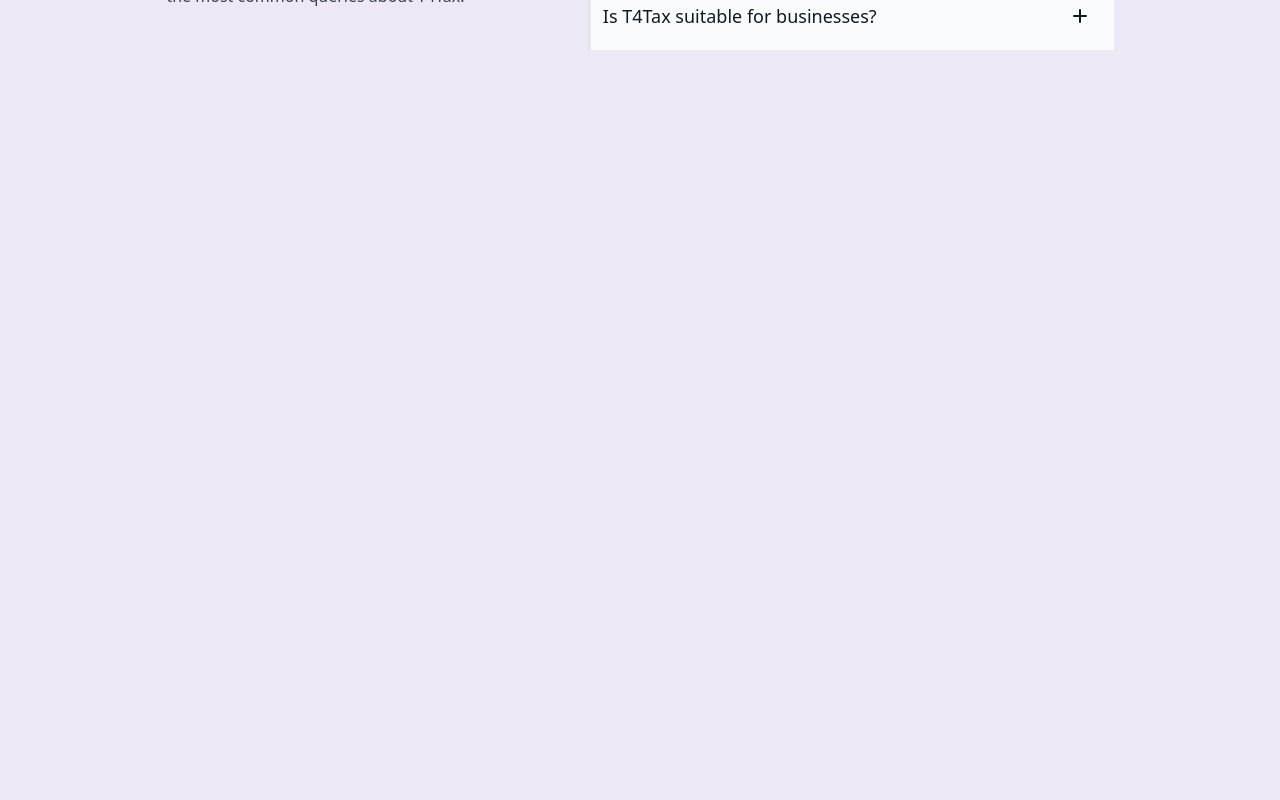
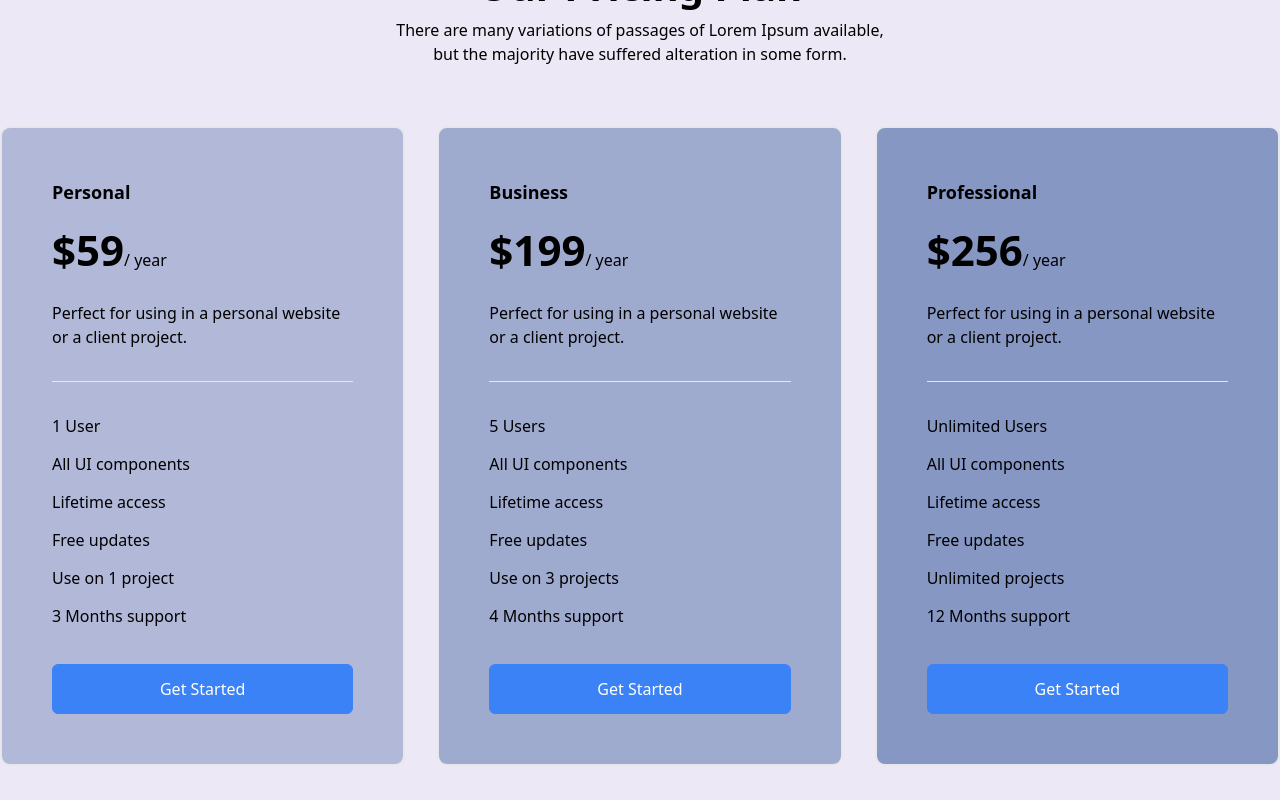
Before and after one commit to T4Tax-Tax-Made-Easy/T4Tax-client, a React (Vite) app: page / in a window 1280 px wide. Shown: the part 2240-3040 px from the top of the page. Before the commit the page ends 2302 px from the top, so only its background shows below. Built offline with nearby package versions, Linux system fonts and the light colour scheme.

Commit message:
pricing table

```diff
--- /dev/null
+++ b/src/components/Pricing.tsx
@@ -0,0 +1,126 @@
+import React from "react";
+
+const Pricing = () => {
+  return (
+    <section className="relative z-10 overflow-hidden bg-[#ede8f5] pb-12 pt-20 dark:bg-dark lg:pb-[90px] lg:pt-[120px]">
+      <div className="container mx-auto">
+        <div className="-mx-4 flex flex-wrap">
+          <div className="w-full px-4">
+            <div className="mx-auto mb-[60px] max-w-[510px] text-center">
+              <span className="mb-2 block text-lg font-semibold text-primary">
+                Pricing Table
+              </span>
+              <h2 className="mb-3 text-3xl font-bold leading-[1.208] text-dark dark:text-black sm:text-4xl md:text-[40px]">
+                Our Pricing Plan
+              </h2>
+              <p className="text-base text-body-color dark:text-dark-6">
+                There are many variations of passages of Lorem Ipsum available,
+                but the majority have suffered alteration in some form.
+              </p>
+            </div>
+          </div>
+        </div>
+
+        <div className="-mx-4 flex flex-wrap justify-center">
+          {/* Personal Plan */}
+          <div className="w-full px-4 md:w-1/2 lg:w-1/3">
+            <div className="relative z-10 mb-10 transform transition-transform duration-300 hover:scale-105 overflow-hidden rounded-[10px] border-2 border-stroke bg-[#8394c38e] px-8 py-10 shadow-pricing dark:border-dark-3 dark:bg-dark-2 sm:p-12 lg:px-6 lg:py-10 xl:p-[50px]">
+              <span className="mb-3 block text-lg font-semibold text-primary">
+                Personal
+              </span>
+              <h2 className="mb-5 text-[42px] font-bold text-dark dark:text-white">
+                $59
+                <span className="text-base font-medium text-body-color dark:text-dark-6">
+                  / year
+                </span>
+              </h2>
+              <p className="mb-8 border-b border-stroke pb-8 text-base text-body-color dark:border-dark-3 dark:text-dark-6">
+                Perfect for using in a personal website or a client project.
+              </p>
+              <ul className="mb-9 flex flex-col gap-[14px]">
+                <li>1 User</li>
+                <li>All UI components</li>
+                <li>Lifetime access</li>
+                <li>Free updates</li>
+                <li>Use on 1 project</li>
+                <li>3 Months support</li>
+              </ul>
+              <a
+                href="/#"
+                className="block w-full rounded-md border border-blue-500 bg-blue-500 p-3 text-center text-base font-medium text-white hover:bg-blue-700 transition"
+              >
+                Get Started
+              </a>
+            </div>
+          </div>
+
+          {/* Business Plan */}
+          <div className="w-full px-4 md:w-1/2 lg:w-1/3">
+            <div className="relative z-10 mb-10 transform transition-transform duration-300 hover:scale-105 overflow-hidden rounded-[10px] border-2 border-stroke bg-[#8697c4c0] px-8 py-10 shadow-pricing dark:border-dark-3 dark:bg-dark-2 sm:p-12 lg:px-6 lg:py-10 xl:p-[50px]">
+              <span className="mb-3 block text-lg font-semibold text-primary">
+                Business
+              </span>
+              <h2 className="mb-5 text-[42px] font-bold text-dark dark:text-white">
+                $199
+                <span className="text-base font-medium text-body-color dark:text-dark-6">
+                  / year
+                </span>
+              </h2>
+              <p className="mb-8 border-b border-stroke pb-8 text-base text-body-color dark:border-dark-3 dark:text-dark-6">
+                Perfect for using in a personal website or a client project.
+              </p>
+              <ul className="mb-9 flex flex-col gap-[14px]">
+                <li>5 Users</li>
+                <li>All UI components</li>
+                <li>Lifetime access</li>
+                <li>Free updates</li>
+                <li>Use on 3 projects</li>
+                <li>4 Months support</li>
+              </ul>
+              <a
+                href="/#"
+                className="block w-full rounded-md border border-blue-500 bg-blue-500 p-3 text-center text-base font-medium text-white   hover:bg-blue-700 transition"
+              >
+                Get Started
+              </a>
+            </div>
+          </div>
+
+          {/* Professional Plan */}
+          <div className="w-full px-4 md:w-1/2 lg:w-1/3">
+            <div className="relative z-10 mb-10 transform transition-transform duration-300 hover:scale-105 overflow-hidden rounded-[10px] border-2 border-stroke bg-[#8697c4] px-8 py-10 shadow-pricing dark:border-dark-3 dark:bg-dark-2 sm:p-12 lg:px-6 lg:py-10 xl:p-[50px]">
+              <span className="mb-3 block text-lg font-semibold text-primary">
+                Professional
+              </span>
+              <h2 className="mb-5 text-[42px] font-bold text-dark dark:text-white">
+                $256
+                <span className="text-base font-medium text-body-color dark:text-dark-6">
+                  / year
+                </span>
+              </h2>
+              <p className="mb-8 border-b border-stroke pb-8 text-base text-body-color dark:border-dark-3 dark:text-dark-6">
+                Perfect for using in a personal website or a client project.
+              </p>
+              <ul className="mb-9 flex flex-col gap-[14px]">
+                <li>Unlimited Users</li>
+                <li>All UI components</li>
+                <li>Lifetime access</li>
+                <li>Free updates</li>
+                <li>Unlimited projects</li>
+                <li>12 Months support</li>
+              </ul>
+              <a
+                href="/#"
+                className="block w-full rounded-md border border-blue-500 bg-blue-500 p-3 text-center text-base font-medium text-white hover:bg-blue-700 transition"
+              >
+                Get Started
+              </a>
+            </div>
+          </div>
+        </div>
+      </div>
+    </section>
+  );
+};
+
+export default Pricing;
--- a/src/pages/Home.tsx
+++ b/src/pages/Home.tsx
@@ -1,6 +1,7 @@
 import CenterText from "../components/centerText";
 import Faq from "../components/faqs";
 import Herosection from "../components/Herosection";
+import Pricing from "../components/Pricing";
 import WhatsForYou from "../components/WhatsInForYou";
 import WhatWeDo from "../components/WhatWeDo";
 import "../index.css";
@@ -12,6 +13,7 @@
       <CenterText />
       <WhatWeDo />
       <WhatsForYou />
+      <Pricing />
       <Faq />
     </div>
   );
```
